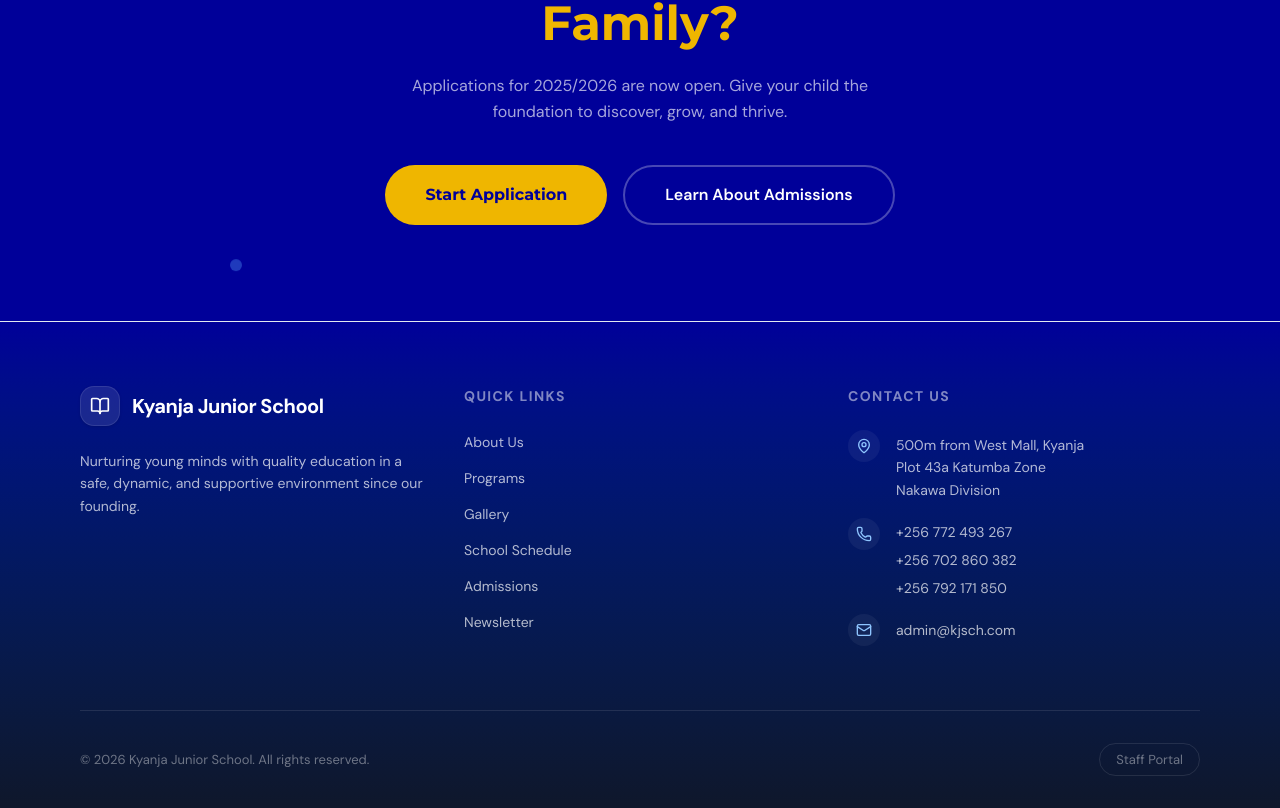
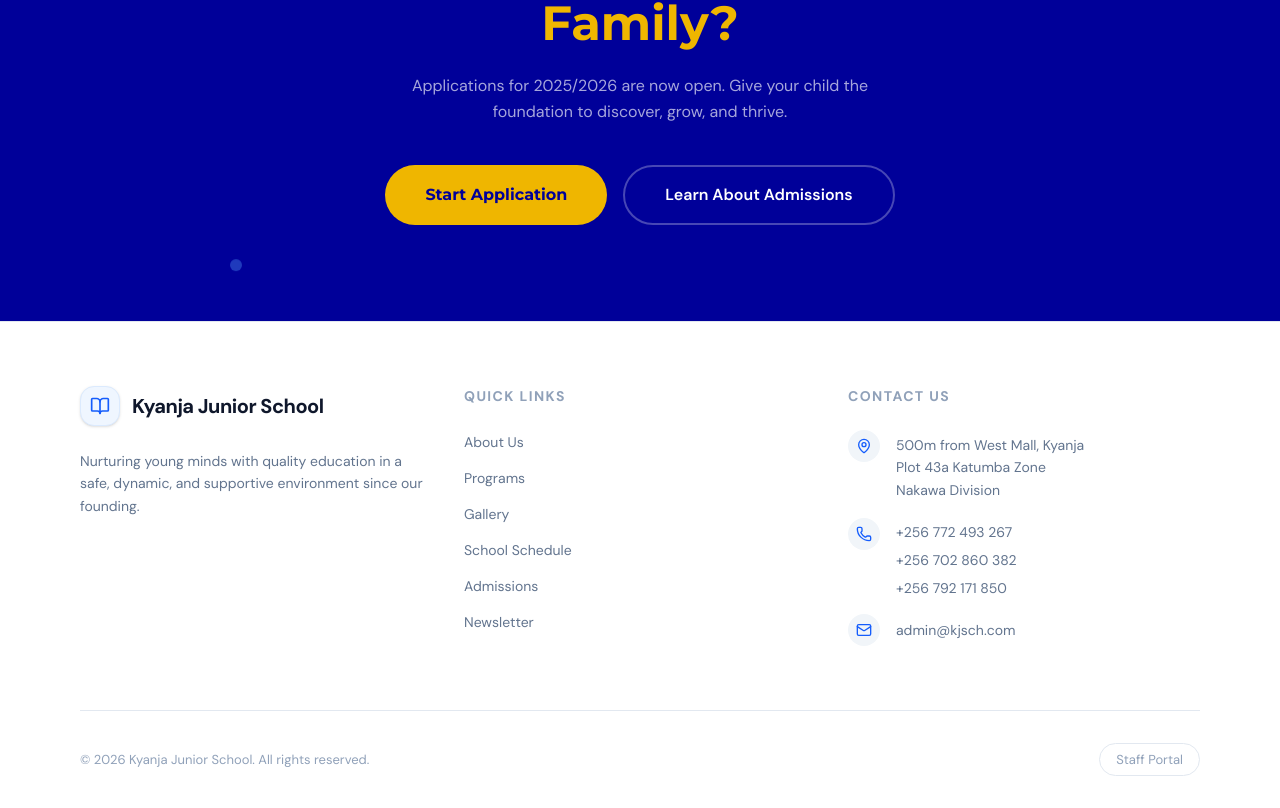
Before and after one commit to musaazi-256/Kyanja-App, a Next.js app: page / in a window 1280 px wide. Shown: the part 7841-8649 px from the top of the page. Built offline with nearby package versions, Linux system fonts and the light colour scheme; no server answers; the database is empty.

Commit message:
style: make footer white with slate text and blue accents
Co-Authored-By: Claude Sonnet 4.6 <noreply@anthropic.com>

```diff
--- a/components/public/footer/Footer.tsx
+++ b/components/public/footer/Footer.tsx
@@ -3,18 +3,18 @@ import { BookOpen, Mail, Phone, MapPin } from 'lucide-react'
 
 export default function Footer() {
   return (
-    <footer className="bg-linear-to-b from-blue-900 to-slate-900 text-white border-t border-slate-200">
+    <footer className="bg-white text-slate-900 border-t border-slate-200">
       <div className="max-w-6xl mx-auto px-4 pt-16 pb-8">
         <div className="grid grid-cols-1 md:grid-cols-3 gap-12 md:gap-8">
           {/* Brand */}
           <div>
             <div className="flex items-center gap-3 mb-6">
-              <div className="w-10 h-10 bg-white/10 backdrop-blur-sm rounded-xl flex items-center justify-center border border-white/10 shadow-sm">
-                <BookOpen className="w-5 h-5 text-white" />
+              <div className="w-10 h-10 bg-blue-50 rounded-xl flex items-center justify-center border border-blue-100 shadow-sm">
+                <BookOpen className="w-5 h-5 text-blue-600" />
               </div>
               <span className="font-bold text-xl tracking-tight">Kyanja Junior School</span>
             </div>
-            <p className="text-white/70 text-sm leading-relaxed max-w-sm">
+            <p className="text-slate-500 text-sm leading-relaxed max-w-sm">
               Nurturing young minds with quality education in a safe, dynamic, and
               supportive environment since our founding.
             </p>
@@ -22,7 +22,7 @@ export default function Footer() {
 
           {/* Quick links */}
           <div>
-            <h3 className="font-bold mb-6 text-sm uppercase tracking-widest text-white/50">
+            <h3 className="font-bold mb-6 text-sm uppercase tracking-widest text-slate-400">
               Quick Links
             </h3>
             <ul className="space-y-3">
@@ -35,9 +35,9 @@ export default function Footer() {
                 { label: 'Newsletter',   href: '/newsletter/subscribe' },
               ].map(({ label, href }) => (
                 <li key={href}>
-                  <Link href={href} className="text-white/70 hover:text-white text-sm transition-all duration-300 inline-block hover:-translate-y-0.5 relative group">
+                  <Link href={href} className="text-slate-500 hover:text-slate-900 text-sm transition-all duration-300 inline-block hover:-translate-y-0.5 relative group">
                     {label}
-                    <span className="absolute -bottom-1 left-0 w-0 h-px bg-blue-400 transition-all duration-300 group-hover:w-full"></span>
+                    <span className="absolute -bottom-1 left-0 w-0 h-px bg-blue-500 transition-all duration-300 group-hover:w-full"></span>
                   </Link>
                 </li>
               ))}
@@ -46,13 +46,13 @@ export default function Footer() {
 
           {/* Contact */}
           <div>
-            <h3 className="font-bold mb-6 text-sm uppercase tracking-widest text-white/50">
+            <h3 className="font-bold mb-6 text-sm uppercase tracking-widest text-slate-400">
               Contact Us
             </h3>
             <ul className="space-y-4">
-              <li className="flex items-start gap-4 text-white/70 text-sm group cursor-default">
-                <div className="w-8 h-8 rounded-full bg-white/5 flex items-center justify-center shrink-0 group-hover:bg-white/10 transition-colors">
-                  <MapPin className="w-4 h-4 text-blue-300" />
+              <li className="flex items-start gap-4 text-slate-500 text-sm group cursor-default">
+                <div className="w-8 h-8 rounded-full bg-slate-100 flex items-center justify-center shrink-0 group-hover:bg-slate-200 transition-colors">
+                  <MapPin className="w-4 h-4 text-blue-600" />
                 </div>
                 <span className="leading-relaxed pt-1">
                   500m from West Mall, Kyanja<br />
@@ -60,21 +60,21 @@ export default function Footer() {
                   Nakawa Division
                 </span>
               </li>
-              <li className="flex items-start gap-4 text-white/70 text-sm group">
-                <div className="w-8 h-8 rounded-full bg-white/5 flex items-center justify-center shrink-0 group-hover:bg-white/10 transition-colors">
-                  <Phone className="w-4 h-4 text-blue-300" />
+              <li className="flex items-start gap-4 text-slate-500 text-sm group">
+                <div className="w-8 h-8 rounded-full bg-slate-100 flex items-center justify-center shrink-0 group-hover:bg-slate-200 transition-colors">
+                  <Phone className="w-4 h-4 text-blue-600" />
                 </div>
                 <span className="space-y-2 pt-1 flex flex-col">
-                  <a href="tel:+256772493267" className="hover:text-white transition-all hover:-translate-y-0.5">+256 772 493 267</a>
-                  <a href="tel:+256702860382" className="hover:text-white transition-all hover:-translate-y-0.5">+256 702 860 382</a>
-                  <a href="tel:+256792171850" className="hover:text-white transition-all hover:-translate-y-0.5">+256 792 171 850</a>
+                  <a href="tel:+256772493267" className="hover:text-slate-900 transition-all hover:-translate-y-0.5">+256 772 493 267</a>
+                  <a href="tel:+256702860382" className="hover:text-slate-900 transition-all hover:-translate-y-0.5">+256 702 860 382</a>
+                  <a href="tel:+256792171850" className="hover:text-slate-900 transition-all hover:-translate-y-0.5">+256 792 171 850</a>
                 </span>
               </li>
-              <li className="flex items-center gap-4 text-white/70 text-sm group">
-                <div className="w-8 h-8 rounded-full bg-white/5 flex items-center justify-center shrink-0 group-hover:bg-white/10 transition-colors">
-                  <Mail className="w-4 h-4 text-blue-300" />
+              <li className="flex items-center gap-4 text-slate-500 text-sm group">
+                <div className="w-8 h-8 rounded-full bg-slate-100 flex items-center justify-center shrink-0 group-hover:bg-slate-200 transition-colors">
+                  <Mail className="w-4 h-4 text-blue-600" />
                 </div>
-                <a href="mailto:admin@kjsch.com" className="hover:text-white transition-all hover:-translate-y-0.5">
+                <a href="mailto:admin@kjsch.com" className="hover:text-slate-900 transition-all hover:-translate-y-0.5">
                   admin@kjsch.com
                 </a>
               </li>
@@ -82,9 +82,9 @@ export default function Footer() {
           </div>
         </div>
 
-        <div className="border-t border-white/10 mt-16 pt-8 flex flex-col sm:flex-row justify-between items-center gap-4 text-white/40 text-[13px]">
+        <div className="border-t border-slate-200 mt-16 pt-8 flex flex-col sm:flex-row justify-between items-center gap-4 text-slate-400 text-[13px]">
           <p>© {new Date().getFullYear()} Kyanja Junior School. All rights reserved.</p>
-          <Link href="/auth/login" className="px-4 py-1.5 rounded-full border border-white/10 hover:bg-white/5 hover:text-white transition-all">
+          <Link href="/auth/login" className="px-4 py-1.5 rounded-full border border-slate-200 hover:bg-slate-50 hover:text-slate-700 transition-all">
             Staff Portal
           </Link>
         </div>
```
